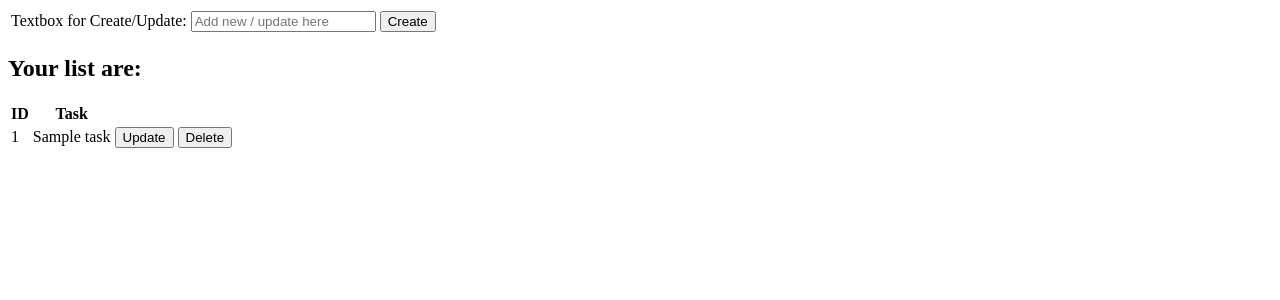
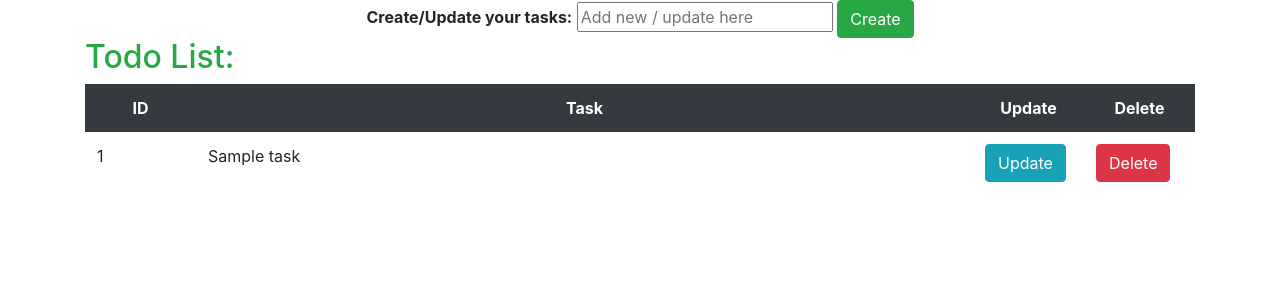
Before and after one commit to minhphuong1994/todo_list-python-flask-mongodb, a Flask app: page / in a window 1280 px wide. Shown: the top 300 px of the page. Run offline with Flask 2, Linux system fonts and the light colour scheme; a database or web service that is not in the repository returns one stand-in record (values such as "Sample title"); some libraries are stand-ins or nearby versions.

Commit message:
update flask working in and with containers

```diff
--- a/main.py
+++ b/main.py
@@ -4,14 +4,15 @@ from flask import Flask, render_template, request, redirect, url_for, \
 from pymongo import MongoClient
 
 
-app = Flask(__name__, template_folder="./template")
+app = Flask(__name__, template_folder="./template")  # default name is templates
 
-client = MongoClient("mongodb://127.0.0.1:27017")
-db = client.data #my mongodb name is data
-todos = db.todos #my mongodb table/collection name is todos
+client = MongoClient("mongodb://admin:password@mongodb")  # changed localhost to [container name] to work with mongodb in Docker container
+db = client.mydata  # my database name is mydata
+todos = db.todos_list  # my table/collection name is todos_list
 
 t = "Todo list Web App"
-h = "Your list are: "
+h = "Todo List: "
+
 
 @app.route("/")
 def load_api():
@@ -19,18 +20,21 @@ def load_api():
     # print(list)
     return render_template("index.html",todo=list, t=t,h=h)
 
+
 @app.route("/create", methods=['POST'])
 def create_api():
     todo = request.values.get("task1")
     todos.insert_one({"task":todo})
     return redirect("/")
 
+
 @app.route("/update", methods=['PUT'])
 def update_api():
     item = request.json
     print(item)
     todos.update({"_id":ObjectId(item['_id'])},{"task":item['task']})
-    return jsonify(item)
+    return jsonify(item), 200
+
 
 @app.route("/delete")
 def delete_api():
@@ -38,5 +42,6 @@ def delete_api():
     todos.remove({"_id":ObjectId(key)})
     return redirect("/")
 
+
 if __name__ == "__main__":
-    app.run(debug=True)
+    app.run(debug=True, host='0.0.0.0')
--- a/static/app.js
+++ b/static/app.js
@@ -1,4 +1,4 @@
-URL_Update = "http://127.0.0.1:5000/update"
+URL_Update = "/update"
 
 console.log("js here")
 
@@ -19,8 +19,8 @@ const updateItem = (e) =>{
 //              console.log(data)
 //            })
         })
-        .catch(function (error) {
-          console.log("Fetch error: " + error)
-        })
+    .catch(function (error) {
+      console.log("Fetch error: " + error)
+    })
     window.location.reload()
 }
--- a/template/index.html
+++ b/template/index.html
@@ -1,46 +1,49 @@
 <!DOCTYPE html>
 
-<html>
+<html lang="en">
     <head>
         <title>{{t}}</title>
         <script src="{{ url_for('static',filename='/app.js')}}"></script>
+        <link rel="stylesheet" href="https://stackpath.bootstrapcdn.com/bootstrap/4.3.1/css/bootstrap.min.css" integrity="sha384-ggOyR0iXCbMQv3Xipma34MD+dH/1fQ784/j6cY/iJTQUOhcWr7x9JvoRxT2MZw1T" crossorigin="anonymous">
     </head>
     <body>
-        <form action="/create", method="POST">
-            <table>
-                <tr>
-                    <td>
-                        <label>Textbox for Create/Update:</label>
-                        <input  id="task" name="task1" type="text" placeholder="Add new / update here" size="20">
-                    </td>
-                    <td>
-                        <button type="submit">Create</button>
-                    </td>
-                </tr>
-            </table>
+        <div class="container text-center">
+            <form action="/create", method="POST">
+                    <label style="font-weight:bold">Create/Update your tasks:</label>
+                    <input  id="task" name="task1" type="text" placeholder="Add new / update here" size="20">
+                    <button class="btn btn-success" type="submit">Create</button>
+            </form>
+        </div>
 
-        </form>
-        <h2>{{h}}</h2>
-        <table>
-            <tr>
-                <th>ID</th>
+
+        <div class="container">
+            <h2 class="text-success">{{h}}</h2>
+            <table class="table table-striped table-borderless">
+            <tr class="thead-dark text-center">
+                <th style="width:10%">ID</th>
                 <th>Task</th>
-                <th></th>
+                <th style="width:10%">Update</th>
+                <th style="width:10%">Delete</th>
             </tr>
             {%if todo[0]%} {#checking if item is in list#}
             {% for x in todo %}
                 <tr>
                     <td>{{loop.index}}</td>
-                    <td>{{x.task}}</td>
+                    <td class="">{{x.task}}</td>
+                    <td class="">
+                        <button class="btn btn-info" id="{{x._id}}" onclick="updateItem(event)">Update</button>
+                    </td>
                     <td>
-                        <button id="{{x._id}}" onclick="updateItem(event)">Update</button>
-                        <a href="./delete?_id={{x._id}}"><button>Delete</button></a>
+                         <a href="./delete?_id={{x._id}}"><button class="btn btn-danger">Delete</button></a>
                     </td>
                 </tr>
             {% endfor %}
             {%endif%}
-        </table>
+            </table>
+        </div>
 
-
+        <script src="https://code.jquery.com/jquery-3.3.1.slim.min.js" integrity="sha384-q8i/X+965DzO0rT7abK41JStQIAqVgRVzpbzo5smXKp4YfRvH+8abtTE1Pi6jizo" crossorigin="anonymous"></script>
+        <script src="https://cdnjs.cloudflare.com/ajax/libs/popper.js/1.14.7/umd/popper.min.js" integrity="sha384-UO2eT0CpHqdSJQ6hJty5KVphtPhzWj9WO1clHTMGa3JDZwrnQq4sF86dIHNDz0W1" crossorigin="anonymous"></script>
+        <script src="https://stackpath.bootstrapcdn.com/bootstrap/4.3.1/js/bootstrap.min.js" integrity="sha384-JjSmVgyd0p3pXB1rRibZUAYoIIy6OrQ6VrjIEaFf/nJGzIxFDsf4x0xIM+B07jRM" crossorigin="anonymous"></script>
     </body>
 </html>
```
Also changed, not shown: docker_compose.yml (added, +31 -0 lines), requirements.txt (added, +22 -0 lines), 2 other files.
